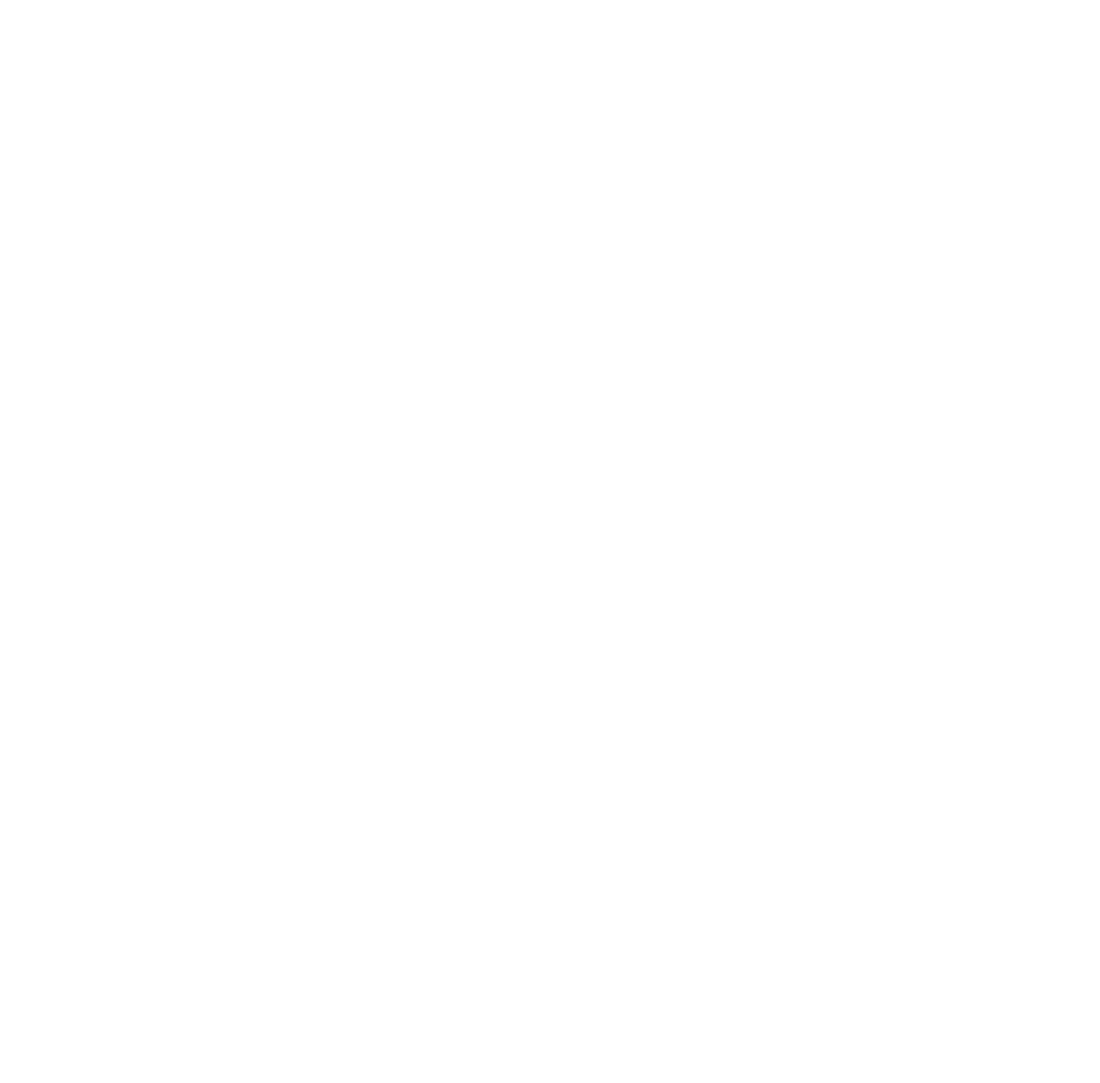
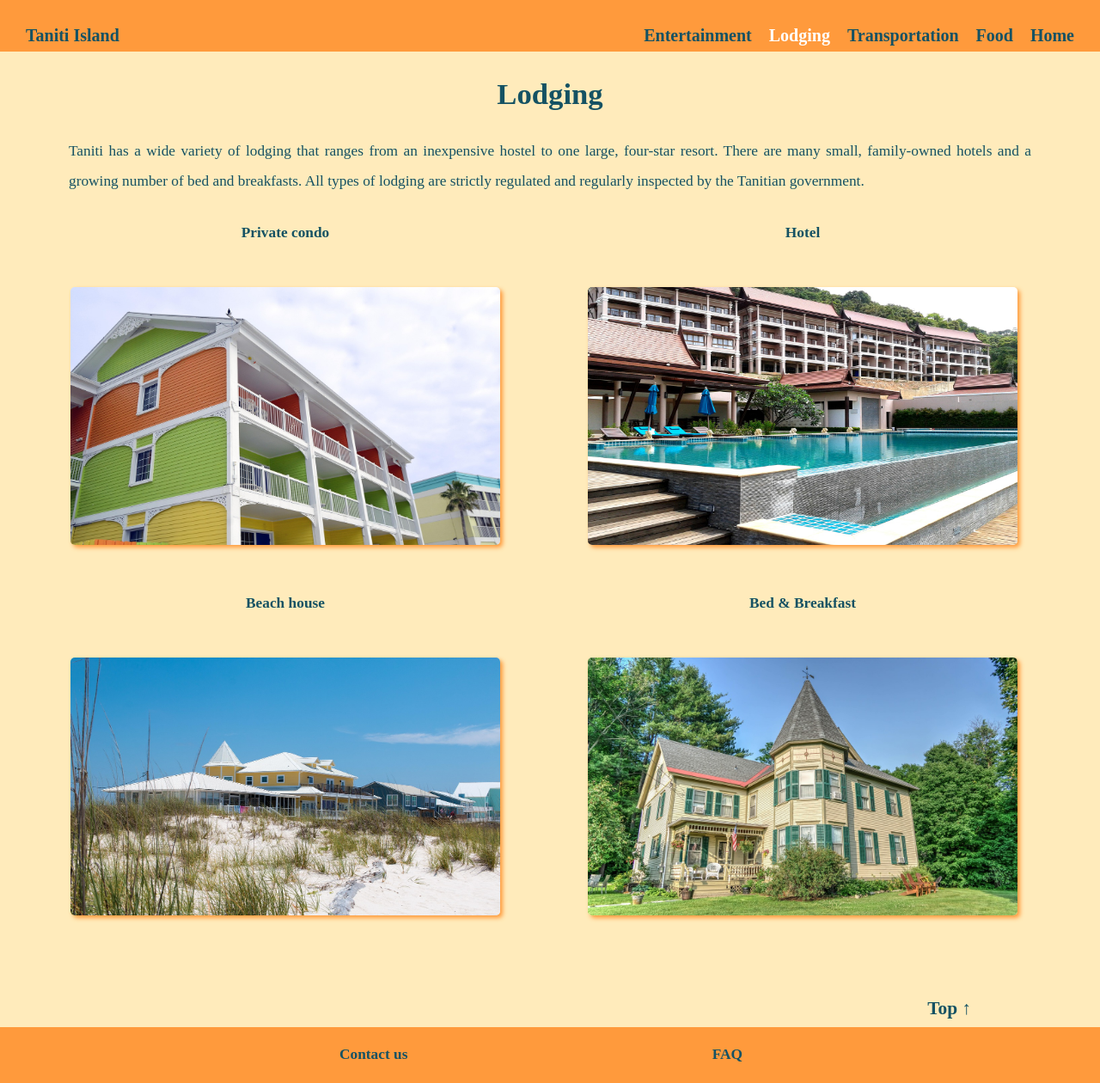
Before and after one commit to IrinaG2/UX-Task-1, a plain HTML site: page lodging.html in a window 1280 px wide. Shown: the whole page at 86% size. Before the commit the page ends 800 px from the top, so only its background shows below. Drawn offline with Linux system fonts and the light colour scheme.

Commit message:
Adds html and css to lodging page

```diff
--- a/lodging.html
+++ b/lodging.html
@@ -0,0 +1,85 @@
+<!DOCTYPE html>
+<html lang="en">
+  <head>
+    <meta charset="UTF-8" />
+    <meta name="viewport" content="width=device-width, initial-scale=1.0" />
+    <title>Taniti Island - Lodging</title>
+    <link rel="stylesheet" href="style.css" />
+  </head>
+  <body>
+    <div class="container">
+      <header>
+        <nav>
+          <li class="nameIsland"><a href="index.html">Taniti Island</a></li>
+          <li><a href="index.html">Home</a></li>
+          <li><a href="food.html">Food</a></li>
+          <li>
+            <a href="transportation.html">Transportation</a>
+          </li>
+          <li><a class="active" href="lodging.html">Lodging</a></li>
+          <li><a href="entertainment.html">Entertainment</a></li>
+        </nav>
+      </header>
+      <main>
+        <h1 id="top1">Lodging</h1>
+        <p>
+          Taniti has a wide variety of lodging that ranges from an inexpensive
+          hostel to one large, four-star resort. There are many small,
+          family-owned hotels and a growing number of bed and breakfasts. All
+          types of lodging are strictly regulated and regularly inspected by the
+          Tanitian government.
+        </p>
+        <table>
+          <tr>
+            <th>Private condo</th>
+            <th>Hotel</th>
+          </tr>
+          <tr>
+            <td>
+              <img
+                class="lodgPic"
+                src="./pictures/condo.jpg"
+                alt="Phoro of buildings with private condos"
+              />
+            </td>
+            <td>
+              <img
+                class="lodgPic"
+                src="./pictures/hotel.jpg"
+                alt="Photo of hotel"
+              />
+            </td>
+          </tr>
+          <tr>
+            <th>Beach house</th>
+            <th>Bed & Breakfast</th>
+          </tr>
+          <tr>
+            <td>
+              <img
+                class="lodgPic"
+                src="./pictures/BeachHouse.jpg"
+                alt="Photo of beach house"
+              />
+            </td>
+            <td>
+              <img
+                class="lodgPic"
+                src="./pictures/BB.jpg"
+                alt="Photo of Bed & Breakfast house"
+              />
+            </td>
+          </tr>
+        </table>
+
+        <p class="topSign"><a href="#top1">Top ↑</a></p>
+      </main>
+      <footer>
+        <ul>
+          <li><a href="contact.html">Contact us</a></li>
+          <li><a href="http://FAQ.html">FAQ</a></li>
+        </ul>
+      </footer>
+    </div>
+  </body>
+</html>
--- a/style.css
+++ b/style.css
@@ -39,6 +39,7 @@ table {
 td {
   padding: 20px;
 }
+
 img {
   width: 500px;
   border-radius: 5px;
@@ -47,9 +48,11 @@ img {
 p {
   text-align: justify;
   line-height: 2;
+  margin: 0px 80px;
 }
 .sightseeing {
   width: 300px;
+
   text-align: center;
   font-weight: 800;
   font-size: 16pt;
@@ -60,6 +63,12 @@ p {
   margin: 0px 10px;
   padding: 0px;
 }
+.lodgPic {
+  width: 500px;
+  height: 300px;
+  margin: 30px;
+}
+
 .topSign {
   text-align: right;
   margin-right: 150px;
```
Also changed, not shown: pictures/BB.jpg (added), pictures/BeachHouse.jpg (added), pictures/condo.jpg (added), pictures/hotel.jpg (added).
